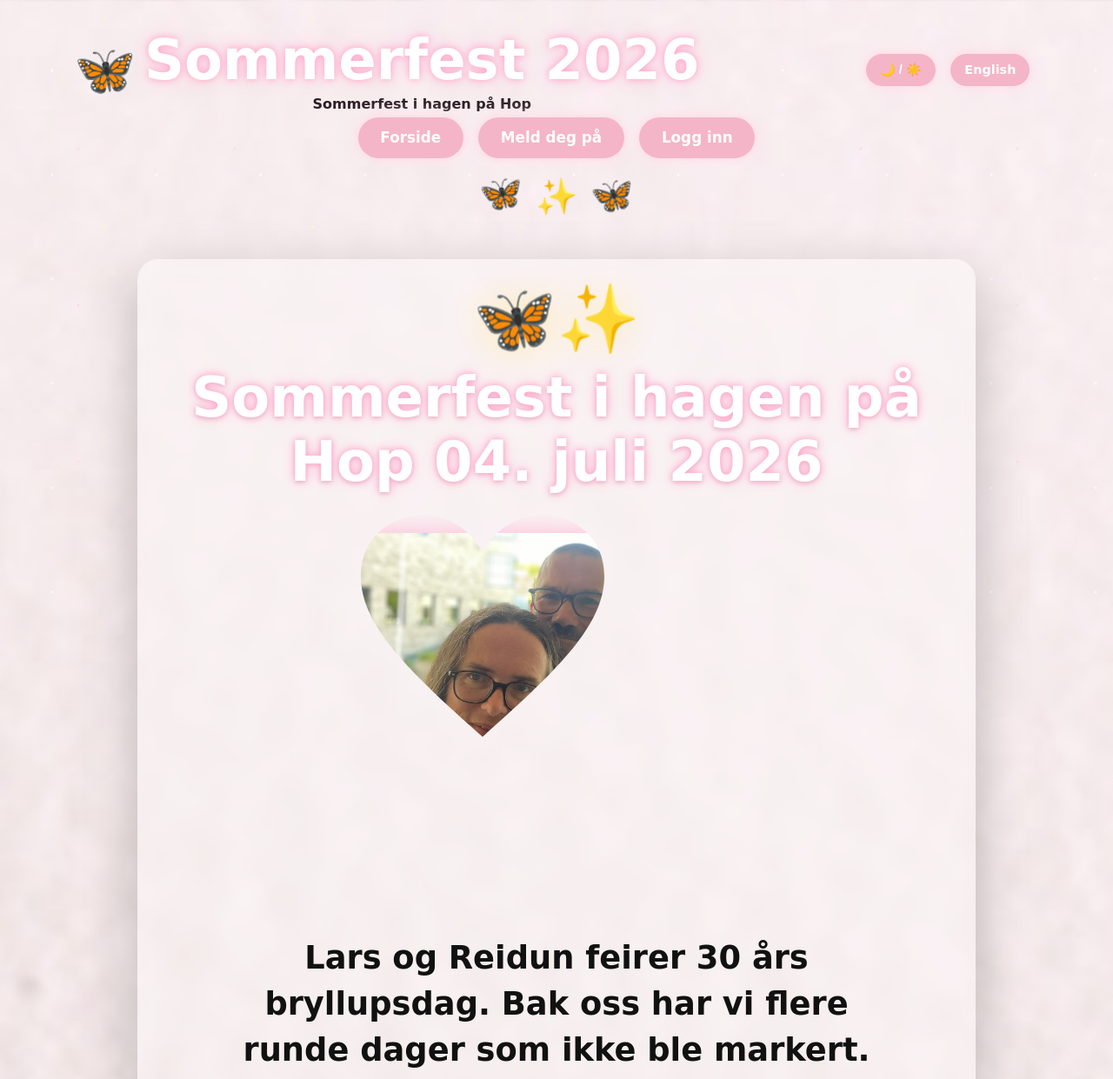
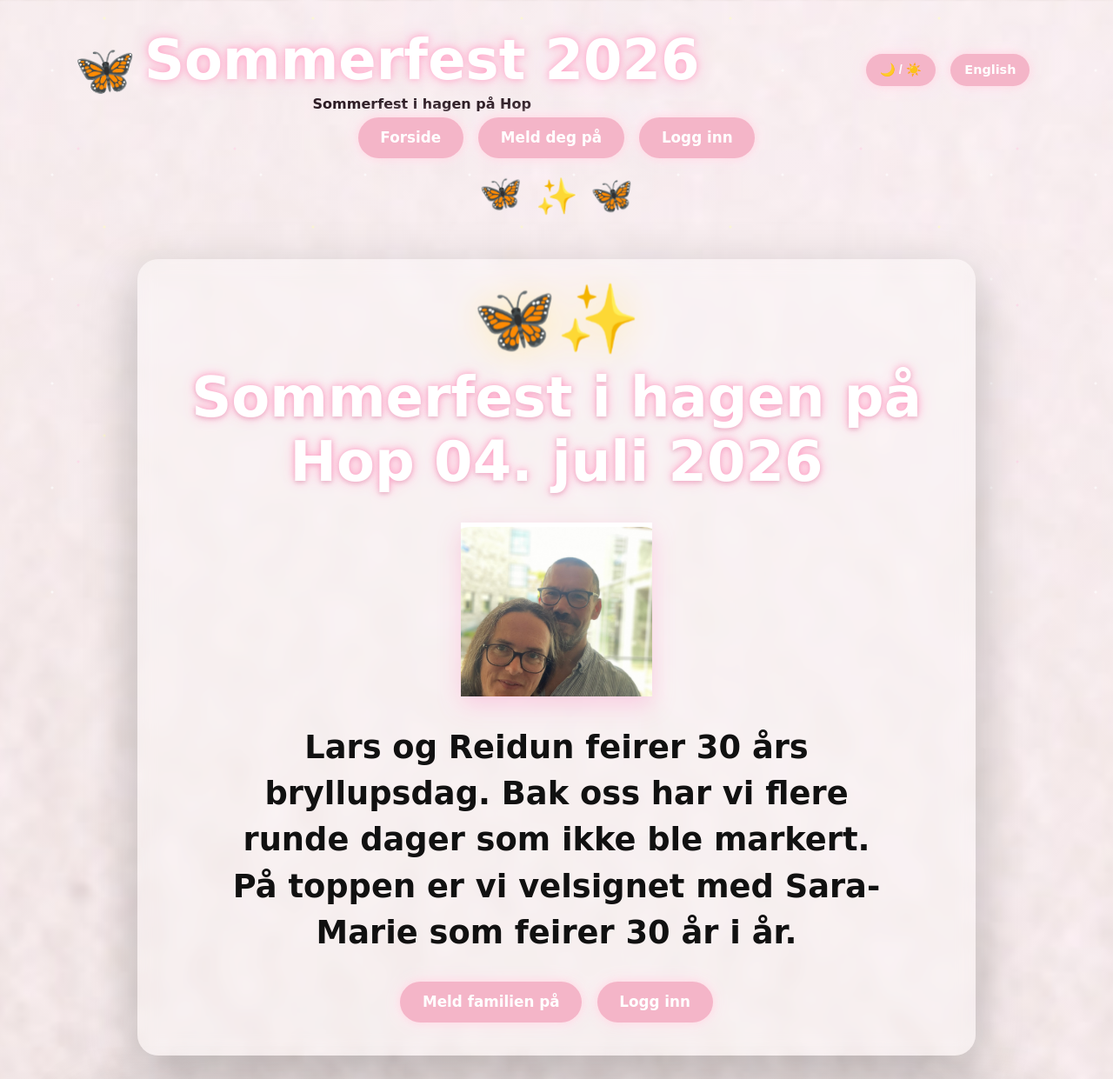
Before and after one commit to kasantix-design/Sommerfest2026, a Flask app: page / in a window 1280 px wide. Shown: the top 1241 px of the page at 87% size. Run offline with Flask 3, Linux system fonts and the light colour scheme; data that the repository does not hold is empty.

Commit message:
Update style.css

```diff
--- a/app/static/css/style.css
+++ b/app/static/css/style.css
@@ -459,17 +459,39 @@ th {
   }
 }
 .heart-frame {
-  width: min(450px, 200vw);
-  aspect-ratio: 1 / 1;
-  margin: 1.5rem auto 2rem;
-  overflow: hidden;
-  clip-path: path("M 140 255 C 50 175 0 125 0 70 C 0 25 35 0 72 0 C 100 0 125 16 140 42 C 155 16 180 0 208 0 C 245 0 280 25 280 70 C 280 125 230 175 140 255 Z");
-  filter: drop-shadow(0 0 14px #ffb6d5);
+    width: 220px;
+    height: 200px;
+    margin: 2rem auto;
+
+    position: relative;
+
+    clip-path: path(
+        "M110 200
+        C20 130 0 80 0 40
+        C0 0 40 0 55 30
+        C70 0 110 0 110 40
+        C110 0 150 0 165 30
+        C180 0 220 0 220 40
+        C220 80 200 130 110 200"
+    );
+
+    overflow: hidden;
+
+    box-shadow:
+        0 10px 25px rgba(255, 105, 180, 0.25);
+
+    background: #fff;
 }
 
 .heart-frame img {
-  width: 100%;
-  height: 100%;
-  object-fit: cover;
-  object-position: center;
+    width: 100%;
+    height: 100%;
+
+    object-fit: cover;
+
+    object-position: center 35%;
+
+    display: block;
+
+    transform: scale(1.15);
 }
```
